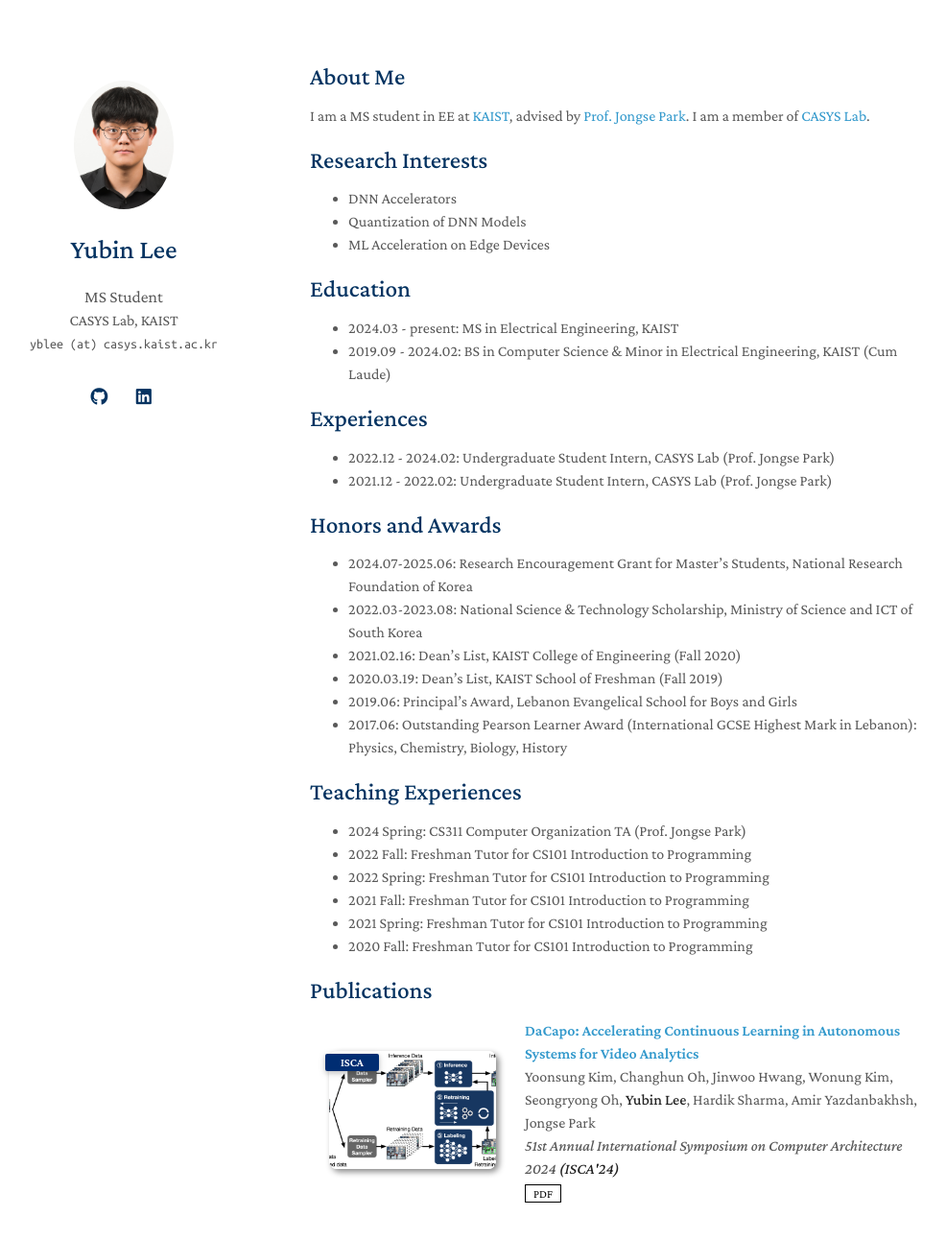
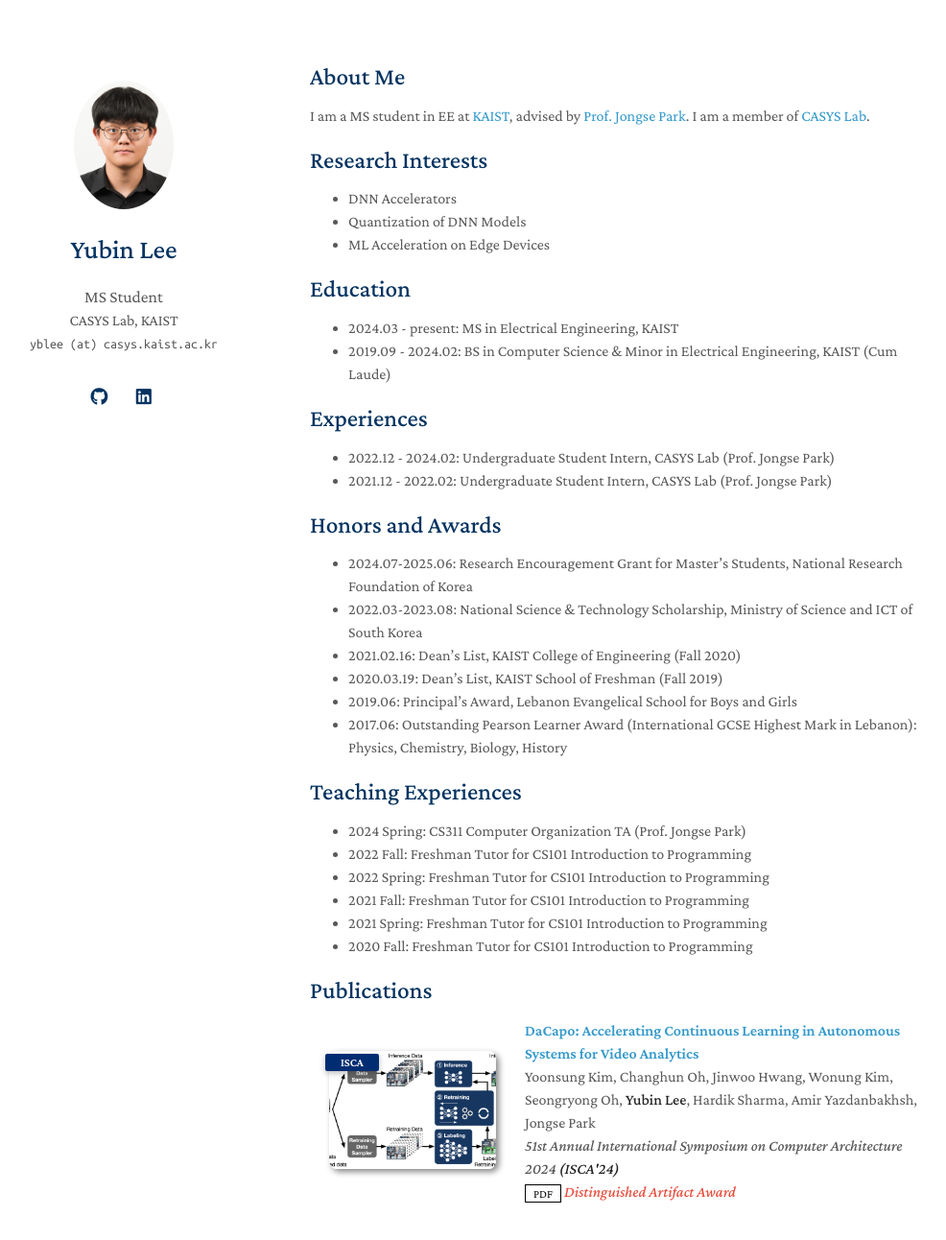
Before and after one commit to 727yubin/727yubin.github.io, a Jekyll site: the page built from index.md, in a window 1280 px wide and 1380 px high. Shown: the top 1292 px of the window at 96% size, without its empty margins (147-1133 px from the left). Built offline with Jekyll 4.4.1, drawn with Linux system fonts in a browser that asks for light colours; nearby versions of some CDN libraries; a style sheet for code colours, icons or effects is not loaded; our own code applies the rules of GitHub Pages for plain Markdown files.

Commit message:
DaCapo distinguished artifact

```diff
--- a/_data/publications.yml
+++ b/_data/publications.yml
@@ -8,4 +8,4 @@ main:
     # code: https://github.com/MrGiovanni/ContinualLearning
     # bibtex: https://bib.yliu.me/MICCAI23.txt
     image: ./assets/img/dacapo.png
-    # notes: Early Accept
+    notes: Distinguished Artifact Award
```
